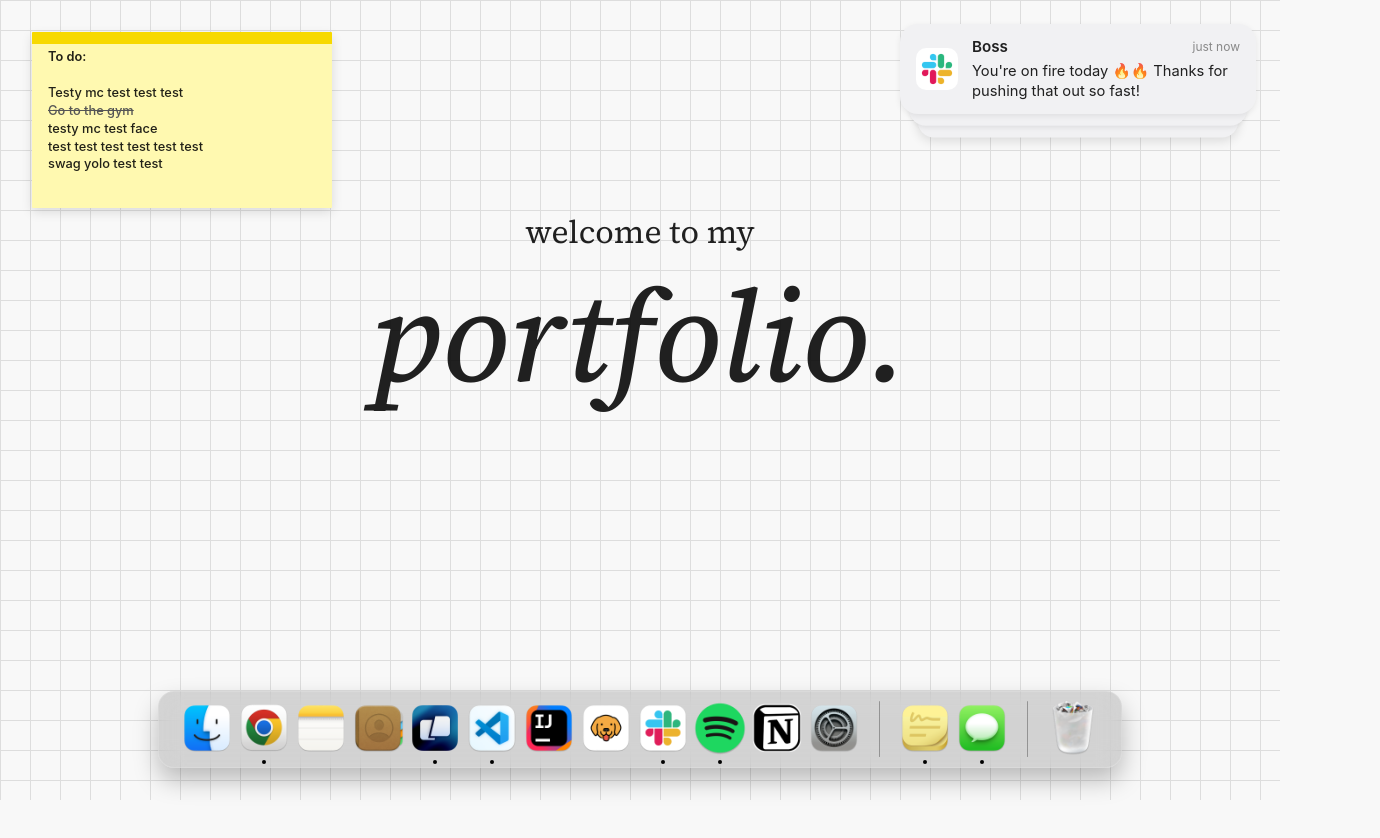
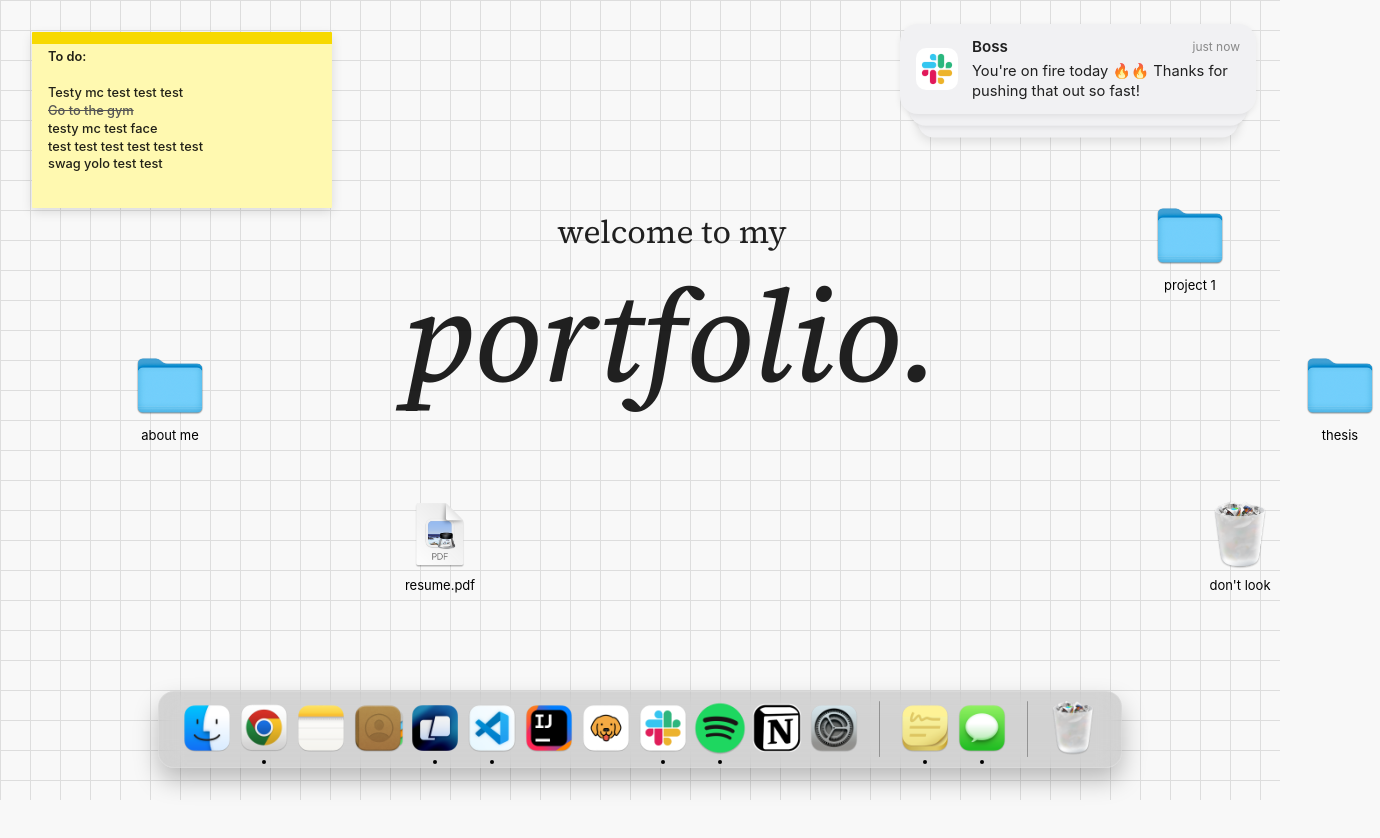
Before and after one commit to maderama/maderama-website, a React (Vite) app: page / in a window 1280 px wide. Shown: the top 838 px of the page, 1380 px wide, since content can reach past the window. After the commit the page ends 800 px from the top, so only its background shows below. Built offline with nearby package versions, Linux system fonts and the light colour scheme.

Commit message:
feature | add preliminary set-up for folders

```diff
--- a/src/App.tsx
+++ b/src/App.tsx
@@ -6,6 +6,7 @@ import { StickyNoteContainer } from "./components/StickyNote/StickyNoteContainer
 import MacDock from "./components/Dock/MacDock";
 import ThiccText from "./components/Text/ThiccText";
 import { TextContainer } from "./components/Text/TextContainer";
+import DesktopFolders from "./components/Folders/folders";
 
 function App() {
   return (
@@ -19,6 +20,7 @@ function App() {
         <h1>welcome to my</h1>
         <ThiccText text="portfolio." />
       </TextContainer>
+      <DesktopFolders/>
       <MacDock />
     </>
   );
--- a/src/__styles__/GlobalStyles.ts
+++ b/src/__styles__/GlobalStyles.ts
@@ -19,6 +19,10 @@ export const GlobalStyles = createGlobalStyle`
 
   html, body, #root {
     height: 100%;
+    width: 100%;
+    margin: 0;
+    padding: 0;
+    overflow: hidden;
   }
 
   body {
--- /dev/null
+++ b/src/components/Folders/folders.tsx
@@ -0,0 +1,73 @@
+import { motion } from "framer-motion";
+import { styled } from "styled-components";
+
+export const FolderIcon = styled(motion.img)`
+  width: 70px;
+  height: 70px;
+  border-radius: 14px;
+  cursor: pointer;
+  user-select: none;
+`;
+
+export const FolderWrapper = styled.div`
+  position: absolute;
+  text-align: center;
+  color: black;
+  font-size: 13px;
+  width: 80px;
+  font-family: -apple-system, BlinkMacSystemFont, "Segoe UI", Roboto, Helvetica, Arial, sans-serif;
+`;
+
+const folders = [
+  {
+    name: "about me",
+    icon: "/icons/folder.png",
+    x: "130px",
+    y: "350px",
+  },
+{
+    name: "resume.pdf",
+    icon: "/icons/pdf_document.png",
+    x: "400px",
+    y: "500px",
+    onClick: () => window.open("/documents/resume.pdf", "_blank"),
+  },
+  {
+    name: "project 1",
+    icon: "/icons/folder.png",
+    x: "1150px",
+    y: "200px",
+  },
+  {
+    name: "thesis",
+    icon: "/icons/folder.png",
+    x: "1300px",
+    y: "350px",
+  },
+  {
+    name: "don't look",
+    icon: "/icons/bin.png",
+    x: "1200px",
+    y: "500px",
+  },
+];
+
+export default function DesktopFolders() {
+  return (
+    <>
+    {folders.map((folder, index) => (
+        <FolderWrapper
+            key={index}
+            style={{ left: folder.x, top: folder.y }}
+            onClick={folder.onClick}
+        >
+            <FolderIcon
+            src={folder.icon}
+            alt={folder.name}
+            />
+            <div>{folder.name}</div>
+        </FolderWrapper>
+    ))}
+    </>
+  );
+}
```
Also changed, not shown: public/icons/pdf_document.png (added), 1 other file (tests, documents, lock files or other folders).
